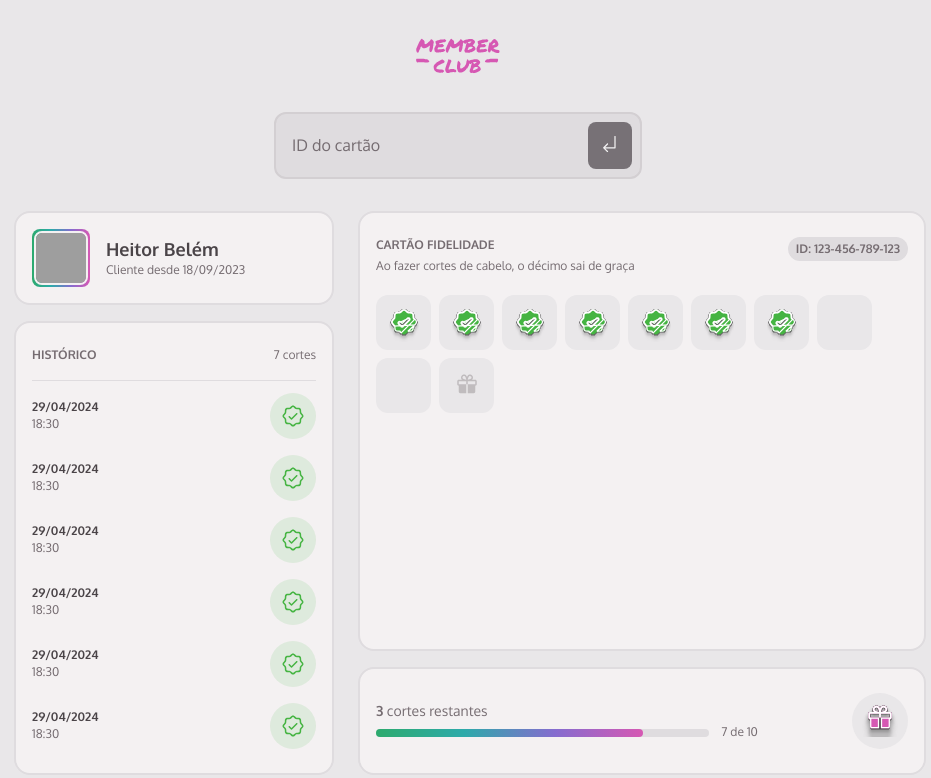
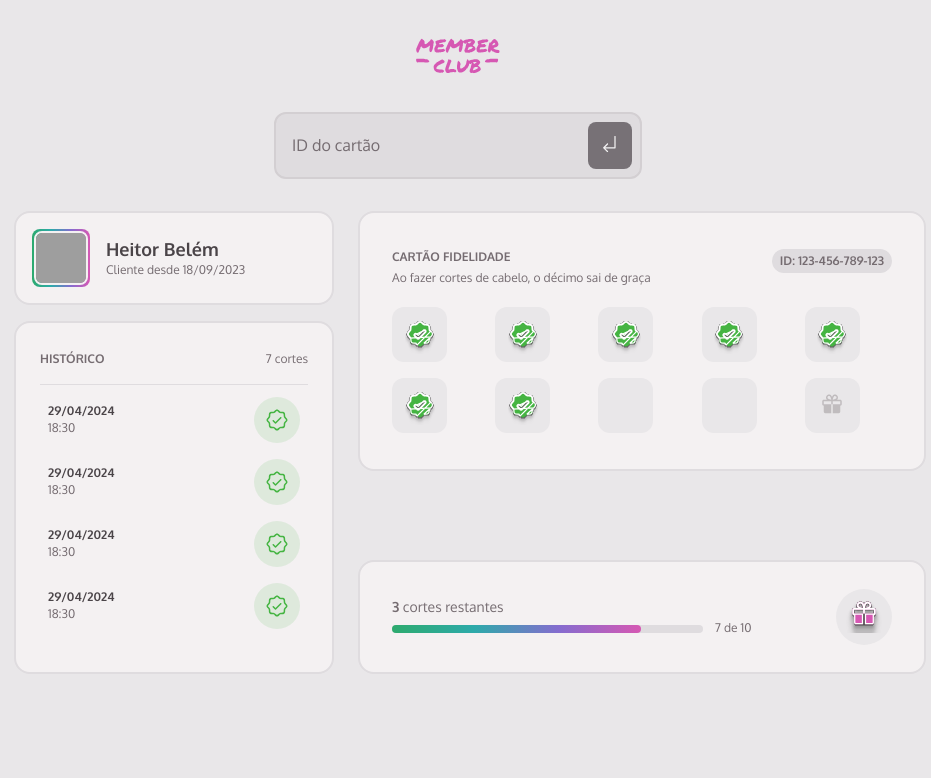
Before and after one commit to heitorlbelem/member-club, a plain HTML site: page index.html in a window 1280 px wide. Shown: the whole page, without its empty margins (182-1113 px from the left). Drawn offline with Linux system fonts and the light colour scheme; grey boxes are pictures that could not be loaded.

Commit message:
Adjusting responsivity

```diff
--- a/index.html
+++ b/index.html
@@ -40,7 +40,7 @@
         </div>
         <span class="subtitle-sm">ID: 123-456-789-123</span>
       </header>
-      <ul role="list" class="flex wrap gap-sm items-center">
+      <ul role="list">
         <li class="flex items-center justify-center"><img src="./src/assets/icons/pincheck.svg" alt=""></li>
         <li class="flex items-center justify-center"><img src="./src/assets/icons/pincheck.svg" alt=""></li>
         <li class="flex items-center justify-center"><img src="./src/assets/icons/pincheck.svg" alt=""></li>
--- a/src/styles/components/history.css
+++ b/src/styles/components/history.css
@@ -1,4 +1,6 @@
 #history {
+  padding: 2.4rem 2rem;
+
   & header {
     margin-bottom: 1.6rem;
     color: var(--gray-500);
@@ -7,7 +9,10 @@
   & ul[role="list"] {
     list-style: none;
 
-    padding-top: 1.2rem;
+    max-height: 26rem;
+    overflow-y: scroll;
+
+    padding: 1.2rem .8rem 0;
     border-top: 1px solid var(--gray-300);
 
     & li {
@@ -27,3 +32,9 @@
     padding: var(--p-sm);
   }
 }
+
+@media (width >= 64em) {
+  #history {
+    padding: 2.8rem 2.4rem;
+  }
+}
--- a/src/styles/components/loyalty-card.css
+++ b/src/styles/components/loyalty-card.css
@@ -1,4 +1,7 @@
 #loyalty-card {
+  padding: 2.4rem 2rem;
+  height: fit-content;
+
   & > header {
     margin-bottom: 2rem;
 
@@ -21,6 +24,12 @@
 
   & > ul[role="list"] {
     list-style: none;
+
+    display: grid;
+    grid-template-columns: repeat(5, 1fr);
+    row-gap: .8rem;
+    column-gap: .8rem;
+
     width: 100%;
 
     & li {
@@ -33,3 +42,26 @@
     }
   }
 }
+
+@media (width >= 64em) {
+  #loyalty-card {
+    padding: 3.6rem 3.2rem;
+
+    & > header {
+      margin-bottom: 2rem;
+
+      & div:first-child {
+        width: 60%;
+      }
+    }
+
+    & > ul[role="list"] {
+      list-style: none;
+
+      display: grid;
+      grid-template-columns: repeat(5, 1fr);
+      row-gap: 1.6rem;
+      column-gap: 1.6rem;
+    }
+  }
+}
--- a/src/styles/components/progress.css
+++ b/src/styles/components/progress.css
@@ -1,4 +1,6 @@
 #progress {
+  padding: 2rem;
+
   & div:first-child {
     width: 100%;
 
@@ -50,3 +52,9 @@
     padding: var(--p-md);
   }
 }
+
+@media (width >= 64em) {
+  #progress {
+    padding: 2.7rem 3.2rem;
+  }
+}
--- a/src/styles/utilities.css
+++ b/src/styles/utilities.css
@@ -2,8 +2,6 @@
 @import url("./utilities/display.css");
 
 .card {
-  padding: var(--p-lg) var(--p-md);
-
   border-radius: 1.6rem;
   background-color: var(--gray-100);
   border: 2px solid var(--gray-300);
```
Also changed, not shown: src/styles/components/hero.css (line endings or trailing spaces), src/styles/global.css (line endings or trailing spaces).
